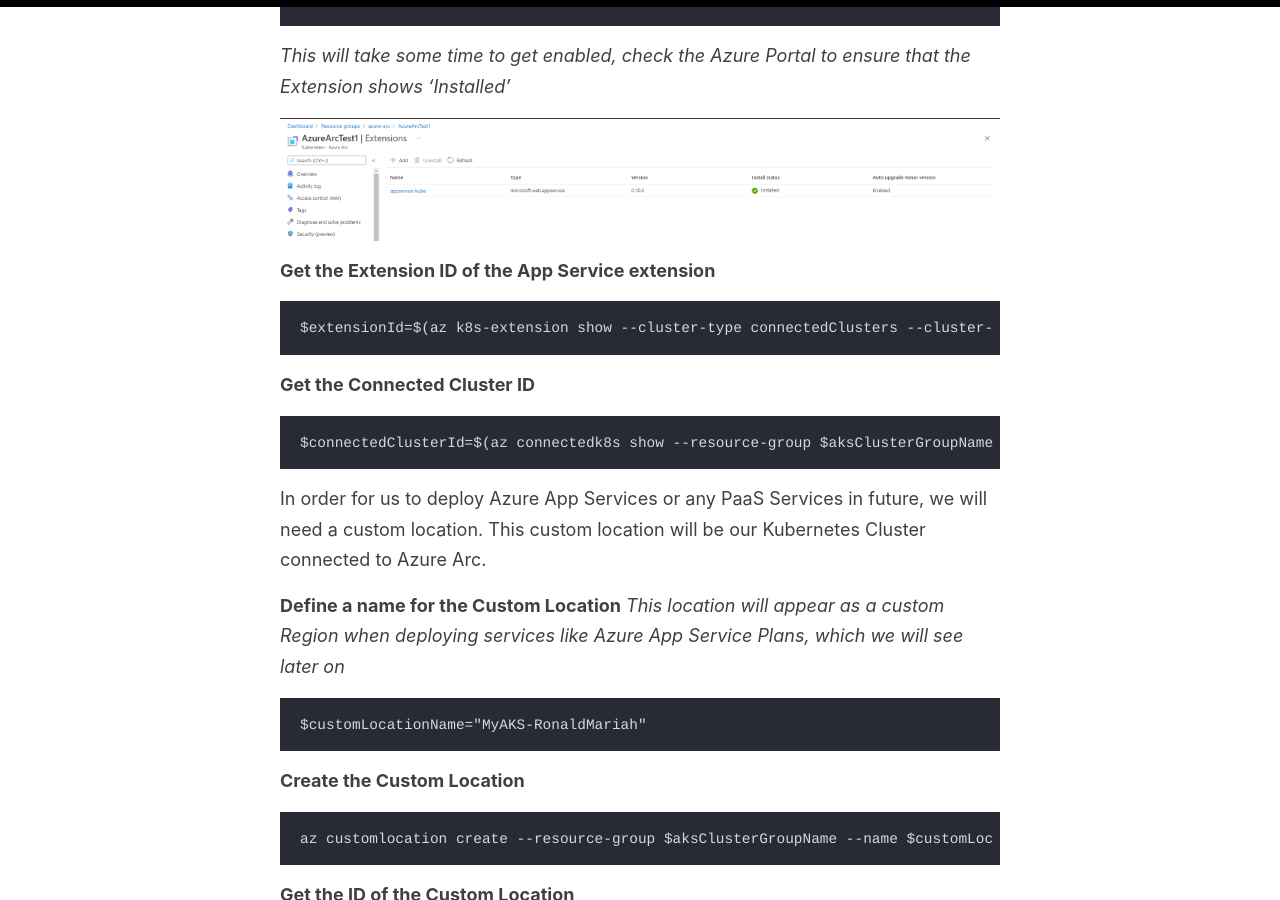
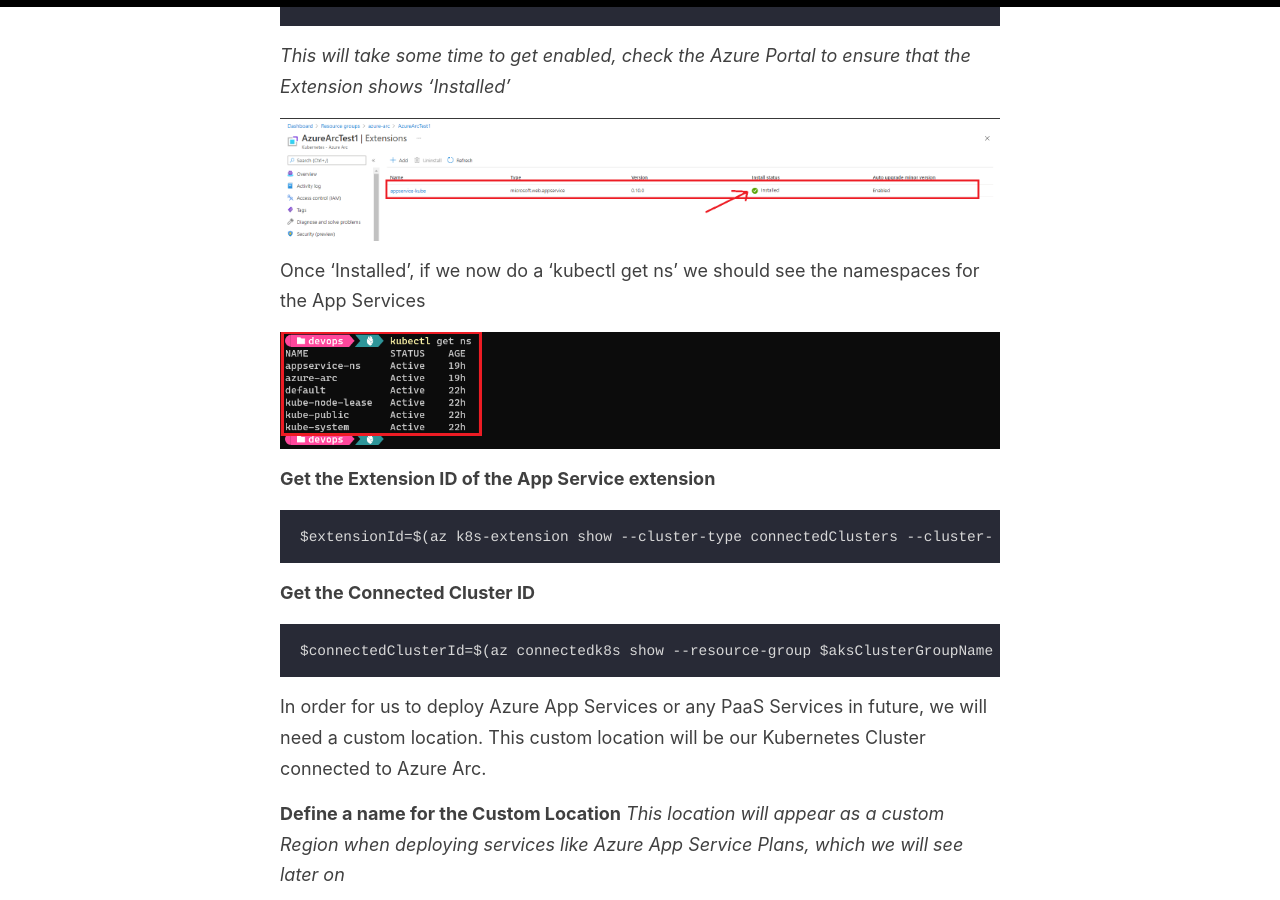
Before and after one commit to RonaldMariah/ronaldmariah.github.io, a Jekyll site: the page built from _posts/2021-12-01-azure-arc-kubernetes-app-service.md, in a window 1280 px wide and 900 px high, scrolled down 5155 px. Built offline with Jekyll 4.4.1, drawn with Linux system fonts in a browser that asks for light colours; our own code applies the rules of GitHub Pages for plain Markdown files.

Commit message:
Updates.

````diff
--- a/_posts/2021-12-01-azure-arc-kubernetes-app-service.md
+++ b/_posts/2021-12-01-azure-arc-kubernetes-app-service.md
@@ -182,6 +182,10 @@ az k8s-extension create --resource-group $aksClusterGroupName --name $extensionN
 
 <img src="https://github.com/RonaldMariah/ronaldmariah.github.io/raw/master/assets/azure-arc-kubernetes-app-service/Screenshot 2021-12-01 143020.png" />
 
+Once 'Installed', if we now do a 'kubectl get ns' we should see the namespaces for the App Services
+
+<img src="https://github.com/RonaldMariah/ronaldmariah.github.io/raw/master/assets/azure-arc-kubernetes-app-service/Screenshot 2021-12-02 091832.png" />
+
 **Get the Extension ID of the App Service extension**
 
 ```
````
Also changed, not shown: assets/azure-arc-kubernetes-app-service/Screenshot 2021-12-01 105418.png, assets/azure-arc-kubernetes-app-service/Screenshot 2021-12-01 111134.png, assets/azure-arc-kubernetes-app-service/Screenshot 2021-12-01 141112.png, assets/azure-arc-kubernetes-app-service/Screenshot 2021-12-01 141133.png, assets/azure-arc-kubernetes-app-service/Screenshot 2021-12-01 141200.png, assets/azure-arc-kubernetes-app-service/Screenshot 2021-12-01 143020.png, assets/azure-arc-kubernetes-app-service/Screenshot 2021-12-01 145136.png, assets/azure-arc-kubernetes-app-service/Screenshot 2021-12-02 091832.png (added).
